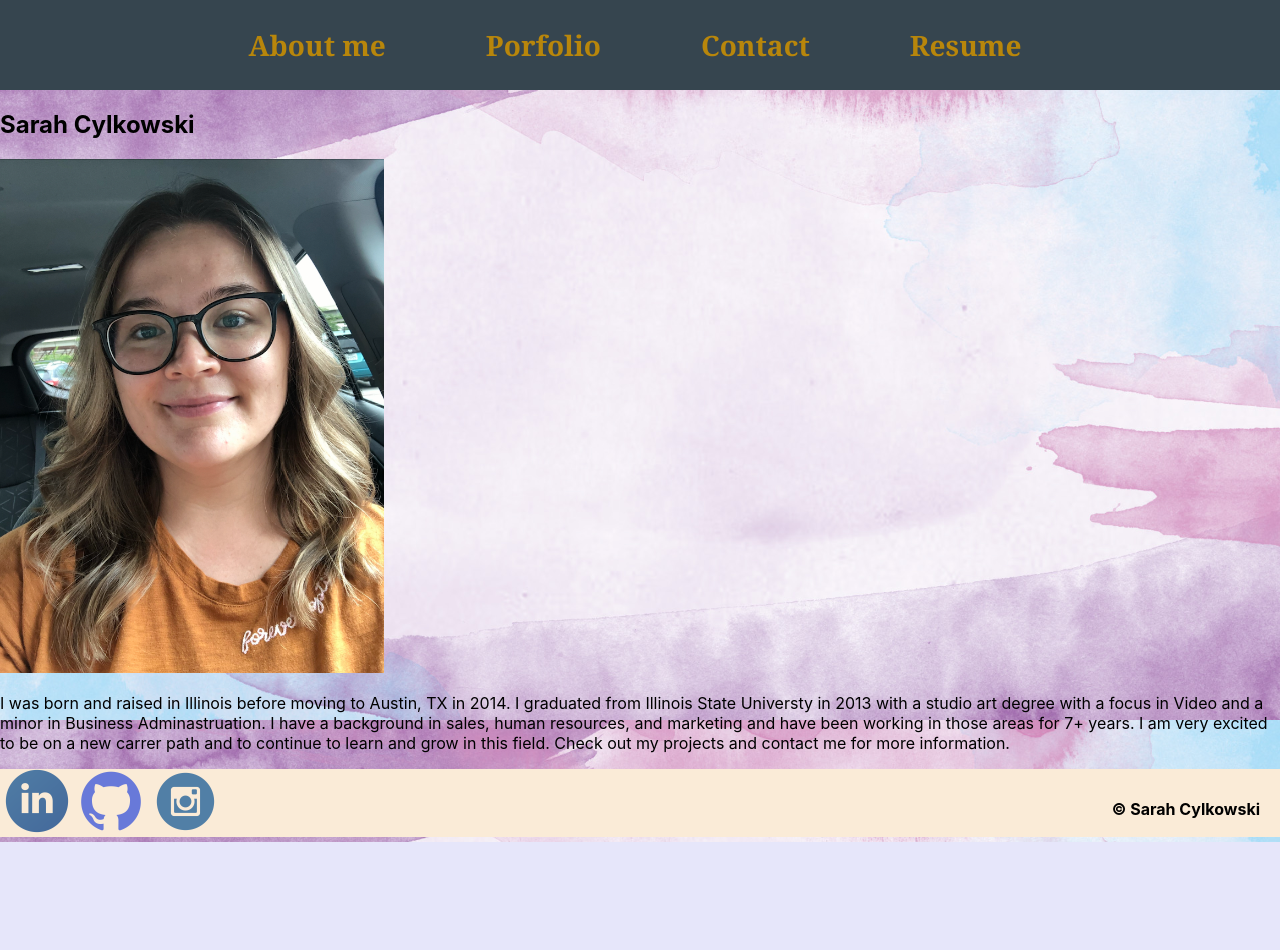
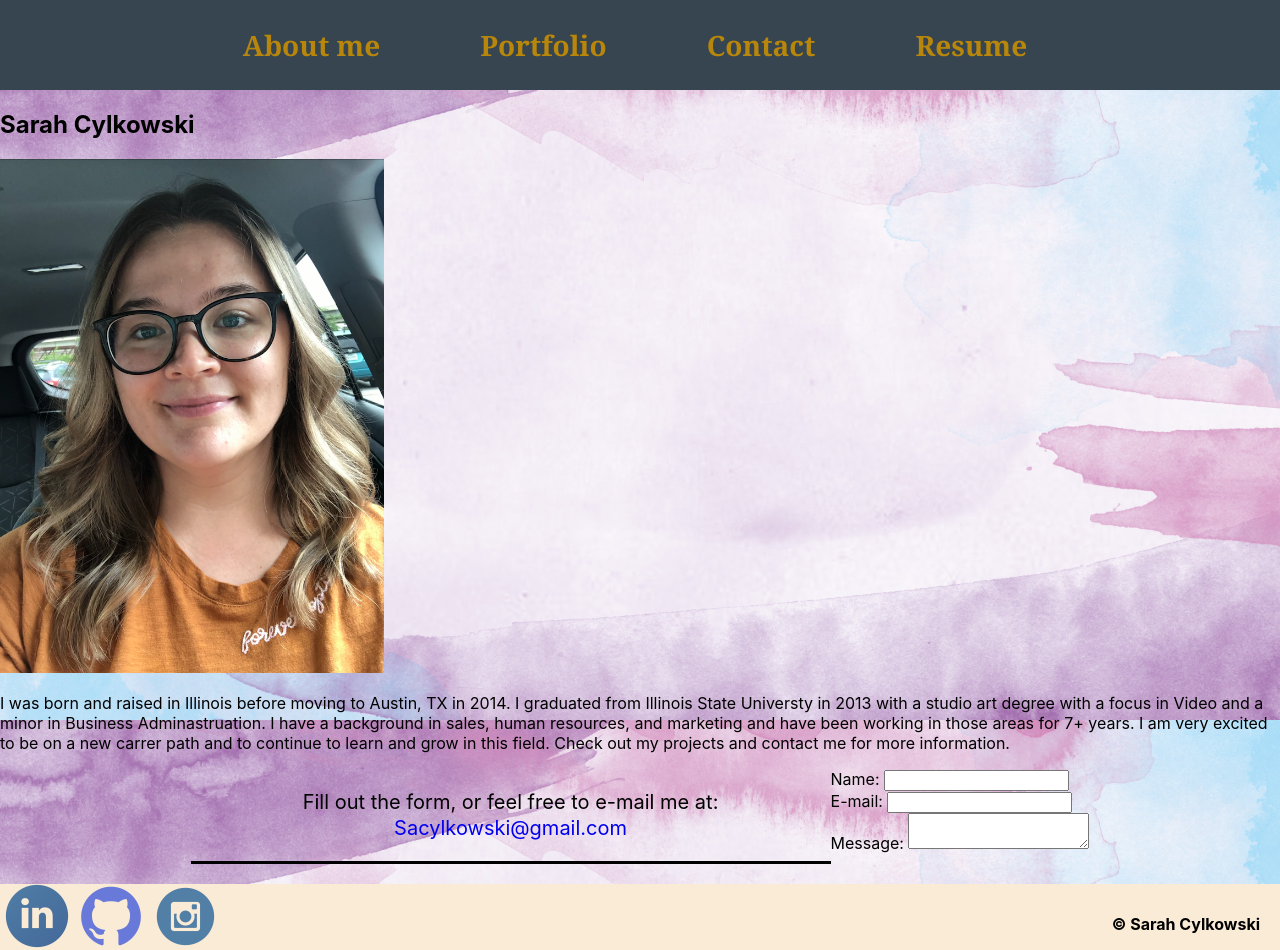
Before and after one commit to sacylkowski/react-portfolio, a React (Create React App) app: page / in a window 1280 px wide. Shown: the top 950 px of the page. Before the commit the page ends 842 px from the top, so only its background shows below. Built offline with nearby package versions, Linux system fonts and the light colour scheme.

Commit message:
added contact form

```diff
--- a/src/App.css
+++ b/src/App.css
@@ -39,6 +39,34 @@ header nav ul li a {
     padding: 0px 50px 0 50px;
 }
 
+.contact-me {
+    display: flex;
+    justify-content: center;
+}
+
+.contact {
+    font-size: 20px;
+    line-height: 1.3;
+    width: 50%;
+}
+
+.contact a {
+    text-decoration: none;
+}
+
+.section-title {
+    font-size: 20px;
+    border-bottom: 3px solid;
+    padding-bottom: 20px;
+    text-align: center;
+}
+
+#contact-form {
+    display: block;
+
+
+}
+
 footer {
     background-color: antiquewhite;
     padding: auto;
--- a/src/App.js
+++ b/src/App.js
@@ -3,6 +3,7 @@ import './App.css';
 import About from "./components/About";
 import Nav from "./components/Nav";
 import Footer from "./components/Footer";
+import Contact from "./components/Contact";
 
 function App() {
   return (
@@ -10,6 +11,7 @@ function App() {
       <Nav></Nav>
       <main>
         <About></About>
+        <Contact></Contact>
         </main>
         <footer><Footer /></footer>
     </div>
--- /dev/null
+++ b/src/components/Contact/index.js
@@ -0,0 +1,26 @@
+import React from "react";
+
+function Contact() {
+    return(
+        <section id="contact-info" className="contact-me">
+        <div class="contact">
+            <p class="section-title">Fill out the form, or feel free to e-mail me at:  <a href="mailto:sacylkowski@gmail.com">Sacylkowski@gmail.com</a></p>
+           </div>
+           <form id="contact-form">
+            <div>
+                <label htmlFor="name">Name:    </label>
+                <input type="text" name="name"/>
+            </div> <div>
+                <label htmlFor="email">E-mail:    </label>
+                <input type="email" name="email"/>
+            </div>
+            <div>
+                <label htmlFor="message">Message: </label>
+                <textarea name="name"/>
+            </div>
+           </form>
+           </section>
+    );
+}
+
+export default Contact;
--- a/src/components/Nav/index.js
+++ b/src/components/Nav/index.js
@@ -10,7 +10,7 @@ function Nav() {
                 <a href="#about">About me</a>
                 </li>
                 <li>
-                    <a href="#porfolio">Porfolio</a>
+                    <a href="#portfolio">Portfolio</a>
                 </li>
                 <li>
                     <a href="#contact">Contact</a>
```
